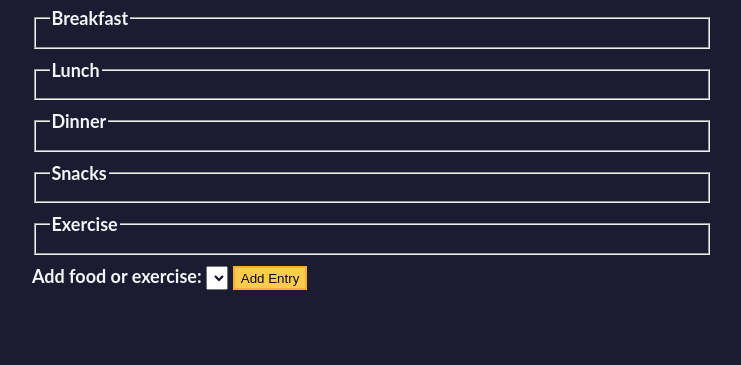
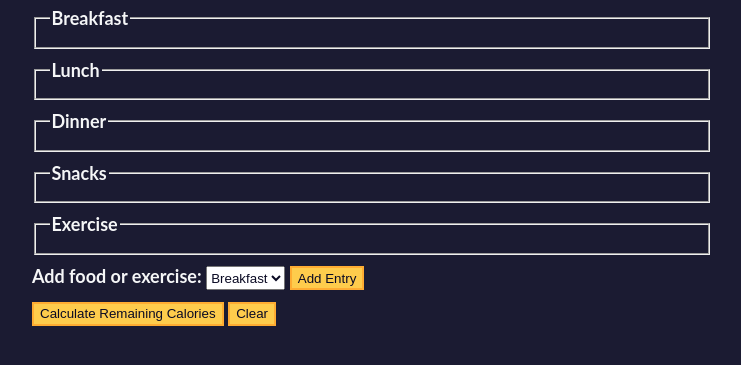
Before and after one commit to rawgosh/Calorie_counter_form, a plain HTML site: page index.html in a window 1280 px wide. Shown: the part 117-482 px from the top of the page, without its empty margins (268-1009 px from the left). Drawn offline with Linux system fonts and the light colour scheme.

Commit message:
progressing after some break

```diff
--- a/index.html
+++ b/index.html
@@ -36,12 +36,24 @@
           <div class="controls">
             <span>
               <label for="entry-dropdown">Add food or exercise:</label>
-              <select name="options" id="entry-dropdown"></select>
+              <select name="options" id="entry-dropdown">
+                <option value="breakfast" selected>Breakfast</option>
+                <option value="lunch">Lunch</option>
+                <option value="dinner">Dinner</option>
+                <option value="snacks">Snacks</option>
+                <option value="exercise">Exercise</option>
+              </select>
               <button id="add-entry" type="button">Add Entry</button>
             </span>
           </div>
+          <div class="">
+            <button type="submit">Calculate Remaining Calories</button>
+            <button id="clear" type="button">Clear</button>
+          </div>
           </form>
+          <div id="output" class="output hide"></div>
       </div>
     </main>
+    <script src="script.js"></script>
   </body>
 </html>
--- a/script.js
+++ b/script.js
@@ -0,0 +1,3 @@
+const calorieCounter = document.getElementById("calorie-counter");
+const budgetNumberInput = document.getElementById("budget");
+const entryDropdown = document.getElementById("entry-dropdown");
```
